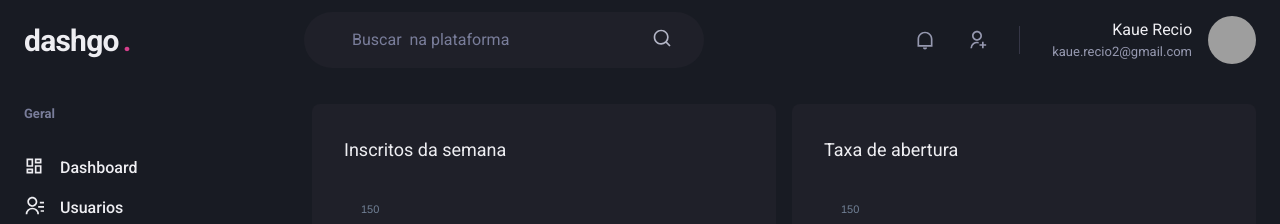
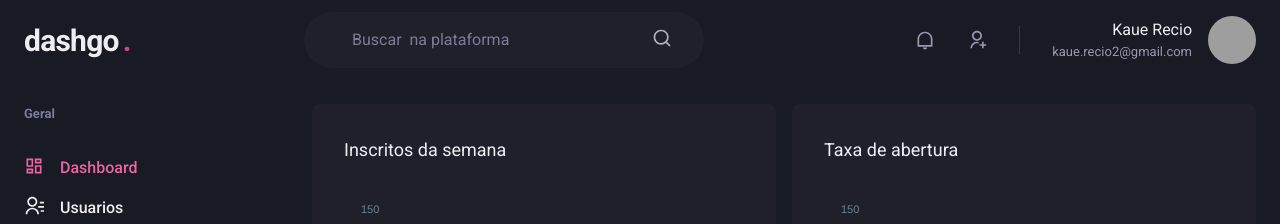
Before and after one commit to reciokaue/dashgo, a Next.js app: page /dashboard in a window 1280 px wide. Shown: the top 224 px of the page. Built offline with nearby package versions, Linux system fonts and the light colour scheme; grey boxes are pictures that could not be loaded.

Commit message:
Active Link style

```diff
--- /dev/null
+++ b/src/components/ActiveLink.tsx
@@ -0,0 +1,31 @@
+import Link, { LinkProps } from "next/link";
+import { useRouter } from "next/router";
+import { cloneElement, ReactElement } from "react";
+
+interface ActiveLinkProps extends LinkProps {
+  children: ReactElement
+  shouldMatchExactHref?: boolean
+}
+
+export function ActiveLink({children, shouldMatchExactHref = false, ...rest}: ActiveLinkProps){
+  const { asPath } = useRouter()
+  let isActive = false
+
+  if(shouldMatchExactHref && (asPath === rest.href || asPath === rest.as)){
+    isActive = true
+  }
+  if(!shouldMatchExactHref &&
+    (asPath.startsWith(String(rest.href)) ||
+    (asPath.startsWith(String(rest.as))))
+  ){
+    isActive = true
+  }
+
+  return (
+    <Link {...rest}>
+      {cloneElement(children, {
+        color: isActive? 'pink.400': 'gray.50'
+      })}
+    </Link>
+  )
+}
--- a/src/components/Sidebar/NavLink.tsx
+++ b/src/components/Sidebar/NavLink.tsx
@@ -1,6 +1,6 @@
 import { Icon, Link as ChakraLink, LinkProps, Text } from "@chakra-ui/react"
 import { ElementType } from "react"
-import Link from "next/link"
+import { ActiveLink } from "../ActiveLink"
 
 interface NavLinkProps extends LinkProps{
   icon: ElementType
@@ -10,11 +10,11 @@
 
 export function Navlink({icon, children, href, ...rest}: NavLinkProps){
   return (
-    <Link href={href} passHref>
+    <ActiveLink href={href} passHref>
       <ChakraLink display='flex' align='center' {...rest}>
         <Icon as={icon} fontSize='20'/>
         <Text ml='4' fontWeight='medium'>{children}</Text>
       </ChakraLink>
-    </Link>
+    </ActiveLink>
   )
 }
```
